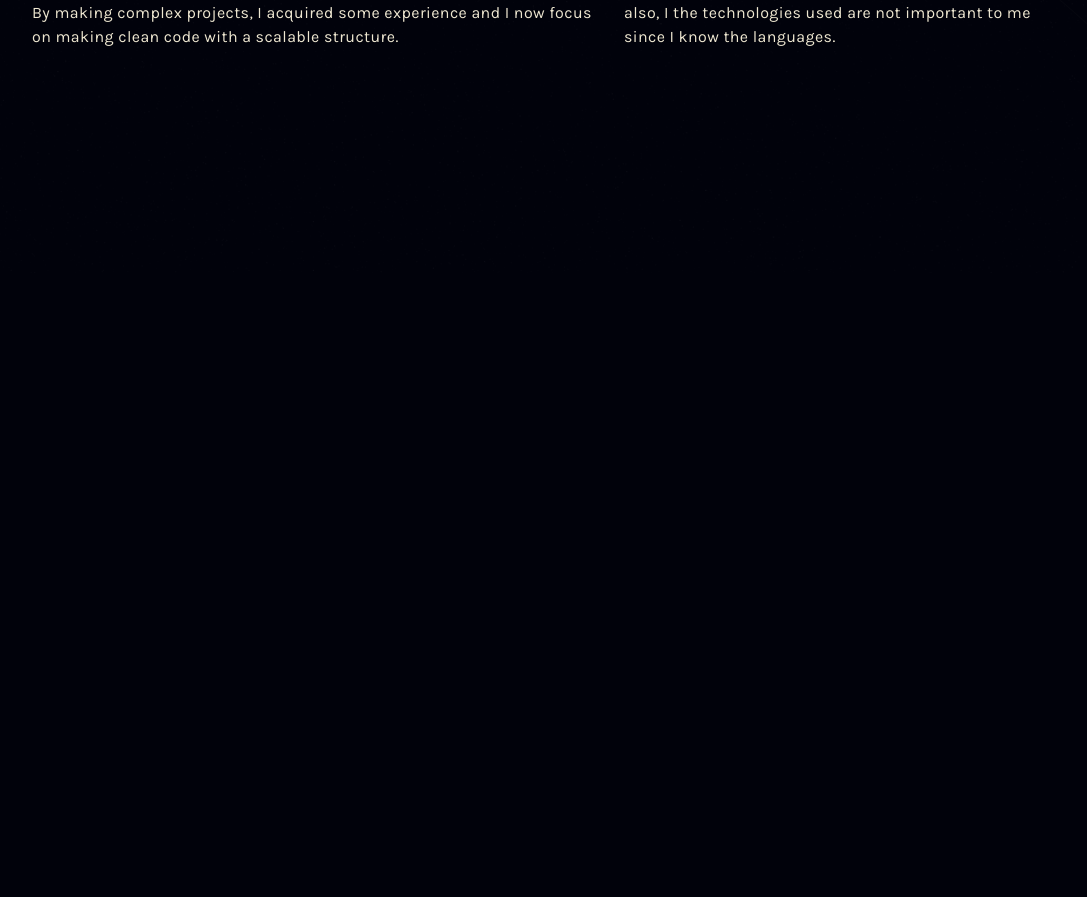
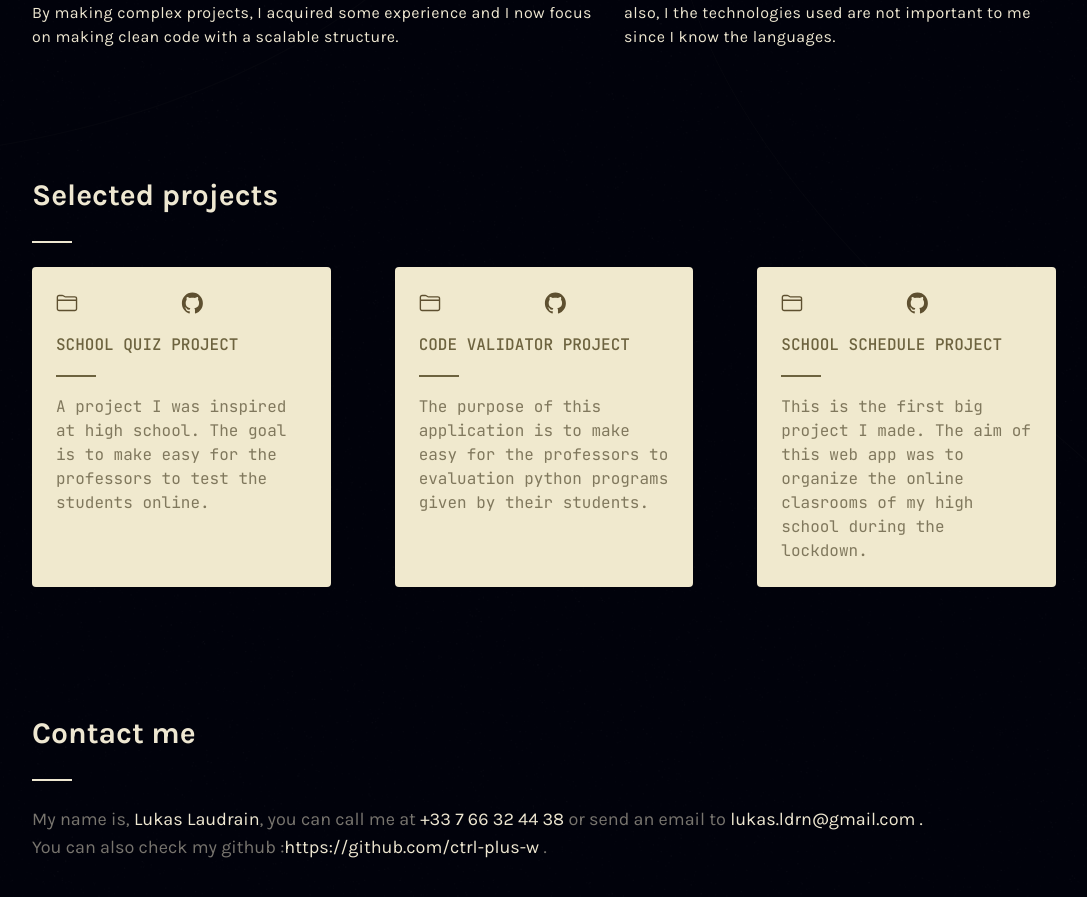
Before and after one commit to ctrl-plus-w/portfolio-v2, a Next.js app: page / in a window 1280 px wide. Shown: the part 1169-2066 px from the top of the page, without its empty margins (96-1183 px from the left). Before the commit the page ends 1442 px from the top, so only its background shows below. Built offline with nearby package versions, Linux system fonts and the light colour scheme.

Commit message:
⭐ Finished to fill the page content

```diff
--- /dev/null
+++ b/src/components/icons/Folder.tsx
@@ -0,0 +1,24 @@
+import React from 'react';
+
+interface IProps {
+  className?: string;
+
+  width?: string | number;
+  height?: string | number;
+}
+
+const Folder = ({ width, height, className }: IProps) => {
+  return (
+    <svg {...{ width, height, className }} viewBox='0 0 24 24' fill='none' xmlns='http://www.w3.org/2000/svg'>
+      <path
+        d='M1.5 9H22.5M20.625 20.25H3.375C2.87772 20.25 2.40081 20.0525 2.04917 19.7008C1.69754 19.3492 1.5 18.8723 1.5 18.375V5.625C1.5 5.12772 1.69754 4.65081 2.04917 4.29917C2.40081 3.94754 2.87772 3.75 3.375 3.75H6.93234C7.30256 3.75001 7.66448 3.85961 7.9725 4.065L9.2775 4.935C9.58552 5.14039 9.94744 5.24999 10.3177 5.25H20.625C21.1223 5.25 21.5992 5.44754 21.9508 5.79917C22.3025 6.15081 22.5 6.62772 22.5 7.125V18.375C22.5 18.8723 22.3025 19.3492 21.9508 19.7008C21.5992 20.0525 21.1223 20.25 20.625 20.25Z'
+        stroke='#5E5030'
+        strokeWidth='1.5'
+        strokeLinecap='round'
+        strokeLinejoin='round'
+      />
+    </svg>
+  );
+};
+
+export default Folder;
--- /dev/null
+++ b/src/components/icons/Github.tsx
@@ -0,0 +1,21 @@
+import React from 'react';
+
+interface IProps {
+  className?: string;
+
+  width?: string | number;
+  height?: string | number;
+}
+
+const Github = ({ width = 'auto', height = 'auto', className }: IProps) => {
+  return (
+    <svg {...{ width, height, className }} viewBox='0 0 24 24' fill='none' xmlns='http://www.w3.org/2000/svg'>
+      <path
+        d='M12 1.5C6.20156 1.5 1.5 6.32344 1.5 12.2672C1.5 17.025 4.50937 21.0563 8.68125 22.4813C8.73977 22.494 8.79949 22.5002 8.85938 22.5C9.24844 22.5 9.39844 22.2141 9.39844 21.9656C9.39844 21.7078 9.38906 21.0328 9.38437 20.1328C9.03705 20.2142 8.68173 20.2567 8.325 20.2594C6.30469 20.2594 5.84531 18.6891 5.84531 18.6891C5.36719 17.4469 4.67813 17.1141 4.67813 17.1141C3.76406 16.4719 4.67344 16.4531 4.74375 16.4531H4.74844C5.80313 16.5469 6.35625 17.5688 6.35625 17.5688C6.88125 18.4875 7.58437 18.7453 8.2125 18.7453C8.62783 18.737 9.03673 18.6412 9.4125 18.4641C9.50625 17.7703 9.77812 17.2969 10.0781 17.025C7.74844 16.7531 5.29688 15.8297 5.29688 11.7047C5.29688 10.5281 5.70469 9.56719 6.375 8.81719C6.26719 8.54531 5.90625 7.44844 6.47812 5.96719C6.55483 5.94883 6.63368 5.94095 6.7125 5.94375C7.09219 5.94375 7.95 6.08906 9.36563 7.07344C11.0857 6.59218 12.9049 6.59218 14.625 7.07344C16.0406 6.08906 16.8984 5.94375 17.2781 5.94375C17.3569 5.94095 17.4358 5.94883 17.5125 5.96719C18.0844 7.44844 17.7234 8.54531 17.6156 8.81719C18.2859 9.57188 18.6937 10.5328 18.6937 11.7047C18.6937 15.8391 16.2375 16.7484 13.8984 17.0156C14.2734 17.3484 14.6109 18.0047 14.6109 19.0078C14.6109 20.4469 14.5969 21.6094 14.5969 21.9609C14.5969 22.2141 14.7422 22.5 15.1312 22.5C15.1942 22.5003 15.2571 22.494 15.3187 22.4813C19.4953 21.0563 22.5 17.0203 22.5 12.2672C22.5 6.32344 17.7984 1.5 12 1.5Z'
+        fill='#5E5030'
+      />
+    </svg>
+  );
+};
+
+export default Github;
--- a/src/components/modules/Card.tsx
+++ b/src/components/modules/Card.tsx
@@ -1,5 +1,7 @@
-import React, { ForwardedRef, forwardRef } from 'react';
+import React, { ForwardedRef, forwardRef, MouseEvent, MouseEventHandler } from 'react';
 import clsx from 'clsx';
+import Github from '@icon/Github';
+import Folder from '@icon/Folder';
 
 interface IProps {
   className?: string;
@@ -13,23 +15,43 @@ interface IProps {
 
   link?: string;
 
+  icons?: boolean;
+
   onClick?: () => void | Promise<void>;
 }
+
 const _colors1 = 'bg-[#F0E9CE] bg-[#6D633F] text-[#80785D] text-[#6D633F]';
 const _colors2 = 'bg-[#DFCFA6] bg-[#4E4730] text-[#4E4730] text-[#635D4B]';
 const _colors3 = 'bg-[#B9AF8F] bg-[#3F3927] text-[#3F3927] text-[#3E3929]';
 
 const Card = forwardRef(
   (
-    { body, title, backgroundColor = '#EEE7D1', bodyColor = '#80785D', titleColor = '#6D633F', className, onClick }: IProps,
+    { body, title, backgroundColor = '#F0E9CE', bodyColor = '#80785D', titleColor = '#6D633F', className, onClick, icons, link }: IProps,
     ref: ForwardedRef<HTMLDivElement>
   ) => {
+    const openLink = () => {
+      if (!link || !window) return;
+
+      window.open(link, '_blank');
+    };
+
+    const handleClick = () => {
+      onClick && onClick();
+      icons && openLink();
+    };
+
     return (
       <div
         className={clsx(`flex flex-col gap-[18px] p-6 rounded-[4px] font-mono w-96 max-w-sm bg-[${backgroundColor}] cursor-pointer`, className)}
-        onClick={onClick}
+        onClick={handleClick}
         ref={ref}
       >
+        {icons && (
+          <div className='flex justify-between w-full'>
+            <Folder height={24} />
+            <Github height={24} />
+          </div>
+        )}
         <h2 className={`font-mono font-medium text-base text-[${titleColor}]`}>{title}</h2>
         <div className={`w-10 h-[2px] bg-[${titleColor}]`}></div>
         <p className={`font-mono font-normal text-[${bodyColor}]`}>{body}</p>
--- a/src/pages/index.tsx
+++ b/src/pages/index.tsx
@@ -13,6 +13,8 @@ import Text from '@element/Text';
 import Sparkles from '@icon/Sparkles';
 
 import Cards from '@module/Cards';
+import { CARDS } from '@constant/CARDS';
+import Card from '@module/Card';
 
 const Home: NextPage = () => {
   const waitingScreen = createRef<HTMLDivElement>();
@@ -106,9 +108,27 @@ const Home: NextPage = () => {
         </div>
       </section>
 
-      <section id='projects' className='flex flex-col'></section>
+      <section id='projects' className='flex flex-col px-32 py-16'>
+        <Title sep>Selected projects</Title>
 
-      <section id='contact-me' className='flex flex-col'></section>
+        <div className='flex flex-row gap-16'>
+          {CARDS.map(({ title, body, link }) => {
+            return <Card {...{ title, body, link }} key={title} icons />;
+          })}
+        </div>
+      </section>
+
+      <section id='contact-me' className='flex flex-col px-32 pt-16 pb-32'>
+        <Title sep>Contact me</Title>
+
+        <Text big>
+          <span className='opacity-50'>My name is, </span>
+          Lukas Laudrain<span className='opacity-50'>, you can call me at</span> +33 7 66 32 44 38{' '}
+          <span className='opacity-50'>or send an email to</span> lukas.ldrn@gmail.com .<br />
+          <span className='opacity-50'> You can also check my github :</span>
+          https://github.com/ctrl-plus-w <span className='opacity-50'>.</span>
+        </Text>
+      </section>
     </div>
   );
 };
```
